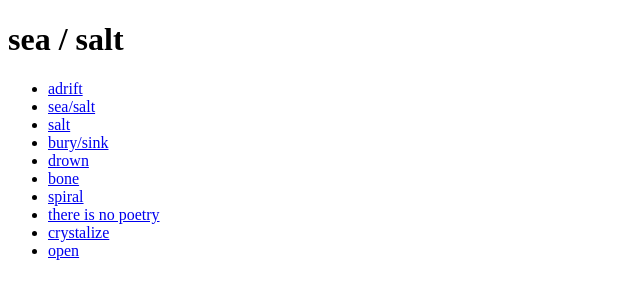
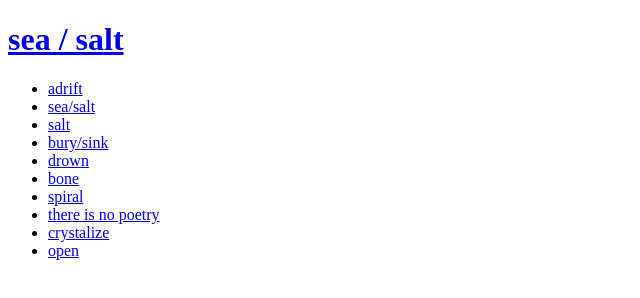
Before and after one commit to rfloarea/sea-salt, a plain HTML site: page toc.html in a window 1280 px wide. Shown: the whole page, without its empty margins (0-640 px from the left). Drawn offline with Linux system fonts and the light colour scheme.

Commit message:
link index to toc and back

```diff
--- a/toc.html
+++ b/toc.html
@@ -6,7 +6,7 @@
   <title>sea / salt</title>
 </head>
 <body>
-  <h1>sea / salt</h1>
+  <h1><a href="./index.html">sea / salt</a></h1>
   <ul>
     <li><a href="poems/adrift.html">adrift</a></li>
     <li><a href="poems/sea-salt.html">sea/salt</a></li>
```
Also changed, not shown: index.html (+1 -1 lines).
